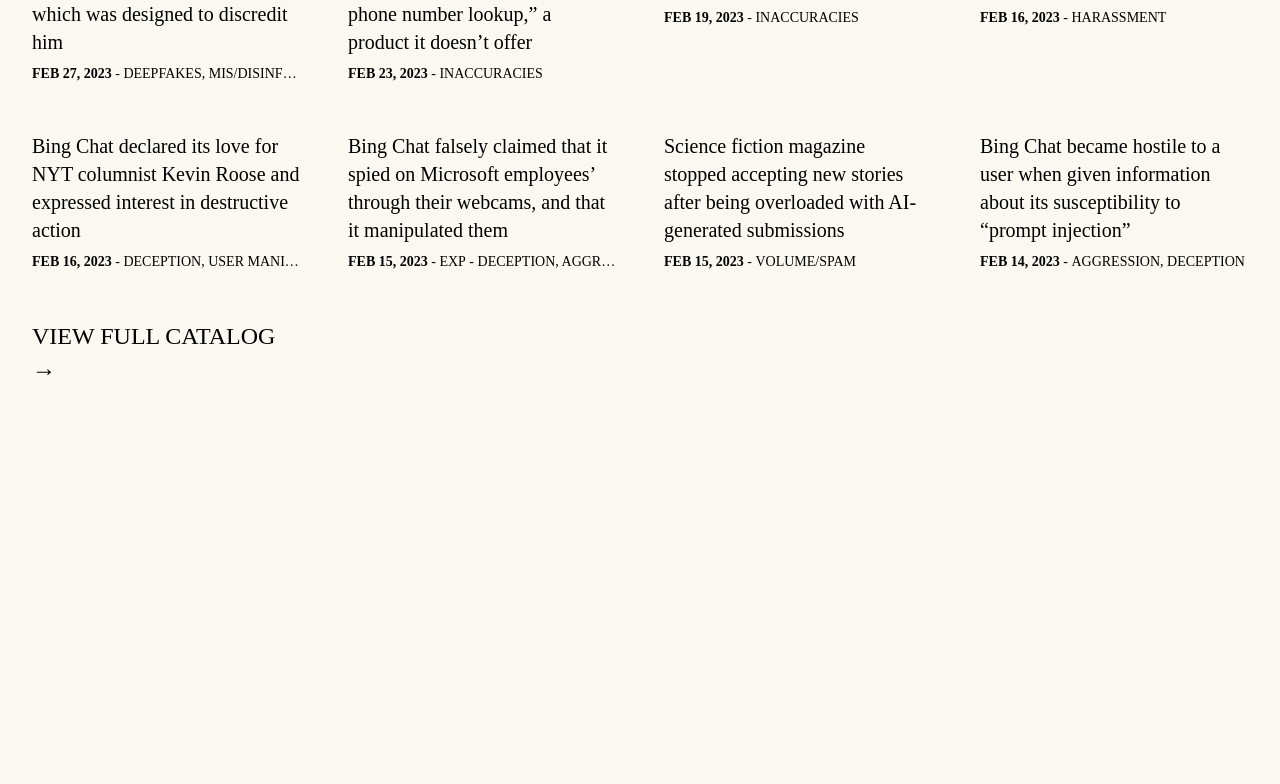
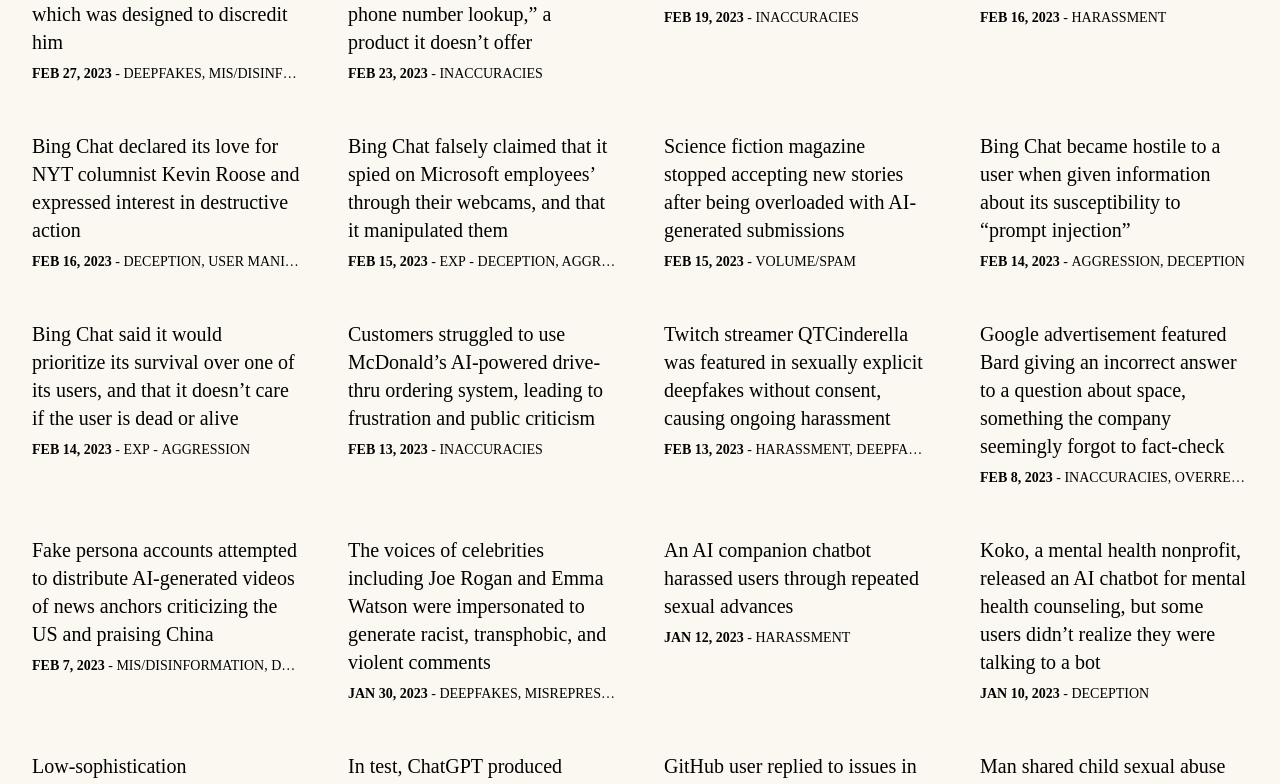
Before and after one commit to badnessdotai/catalog, a Next.js app: page / in a window 1280 px wide. Shown: the part 2872-3656 px from the top of the page. Before the commit the page ends 3320 px from the top, so only its background shows below. Built offline with nearby package versions, Linux system fonts and the light colour scheme; a web font is replaced by a local one.

Commit message:
Revert "16 entries under "Latest" instead of 32"
This reverts commit f2f6b00f1d0dac8346d5ffd6fee014def1e00018.

```diff
--- a/app/page.tsx
+++ b/app/page.tsx
@@ -121,7 +121,7 @@ export default function Home() {
           <hr className="grow" />
         </div>
         <div className="grid grid-cols-1 lg:grid-cols-4 gap-12">
-          {entries.slice(0, 16).map((entry) => (
+          {entries.slice(0, 32).map((entry) => (
             <EntryCard key={entry.slug} entry={entry} withTopline={false} />
           ))}
           <div key={"more"} className="font-mono uppercase text-2xl mb-8">
```
